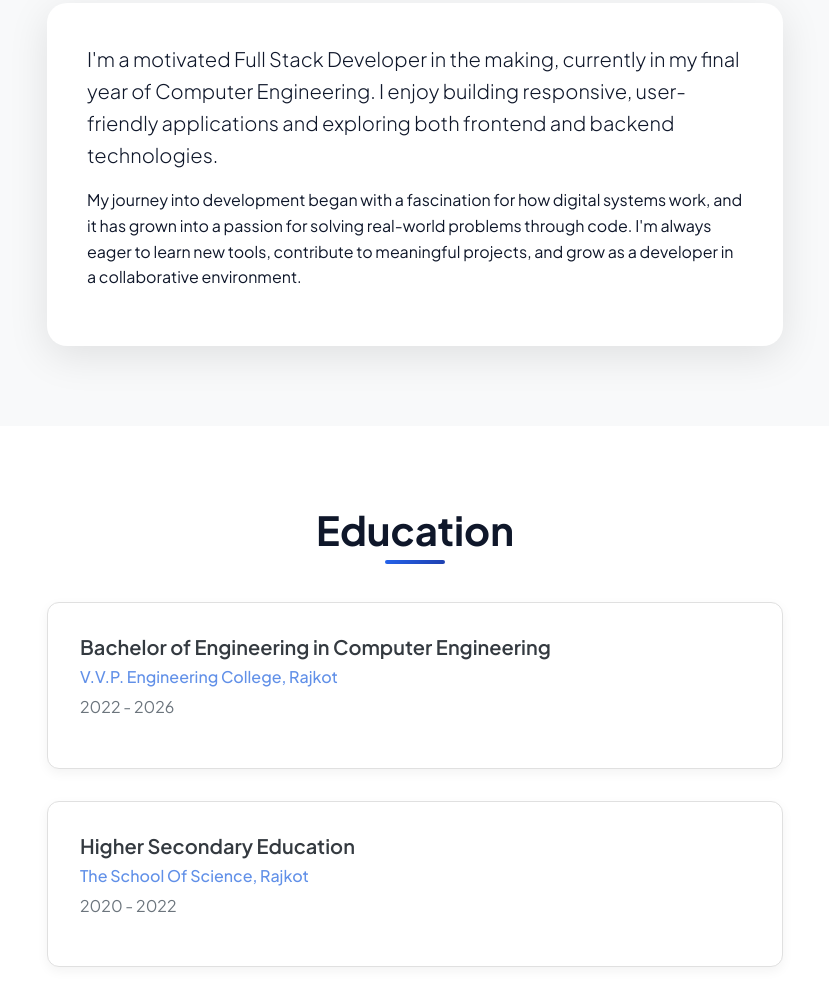
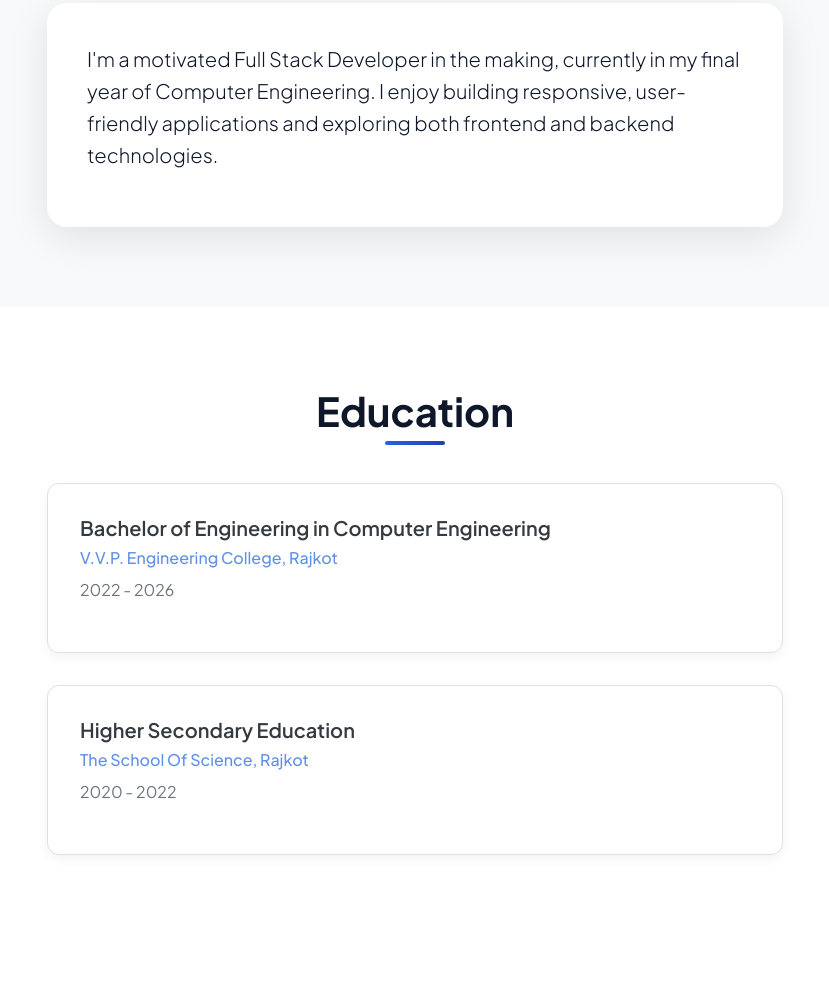
Before and after one commit to vrajisotiya/Portfolio, a website: page index.html in a window 1280 px wide. Shown: the part 1038-2040 px from the top of the page, without its empty margins (225-1054 px from the left). Drawn offline with nearby package versions, Linux system fonts and the light colour scheme.

Commit message:
Fix HTML structure and update CSS selector for education items

```diff
--- a/index.html
+++ b/index.html
@@ -3,6 +3,7 @@
   <head>
     <meta charset="UTF-8" />
     <meta name="viewport" content="width=device-width, initial-scale=1.0" />
+
     <!-- font cdn -->
     <link rel="preconnect" href="https://fonts.googleapis.com" />
     <link rel="preconnect" href="https://fonts.gstatic.com" crossorigin />
@@ -149,13 +150,6 @@
                 responsive, user-friendly applications and exploring both
                 frontend and backend technologies.
               </p>
-              <p>
-                My journey into development began with a fascination for how
-                digital systems work, and it has grown into a passion for
-                solving real-world problems through code. I'm always eager to
-                learn new tools, contribute to meaningful projects, and grow as
-                a developer in a collaborative environment.
-              </p>
             </div>
           </div>
         </div>
@@ -191,7 +185,6 @@
             data-bs-placement="top"
             title="HTML5"
           ></i>
-
           <i
             class="fa-brands fa-css3-alt skill-icon css3-color"
             data-bs-toggle="tooltip"
--- a/style.css
+++ b/style.css
@@ -240,7 +240,7 @@ body {
   box-shadow: 0 10px 40px rgba(0, 0, 0, 0.1);
 }
 
-education-item p {
+.education-item p {
   font-size: 1.1rem;
   line-height: 1.8;
   margin-bottom: 1.5rem;
```
